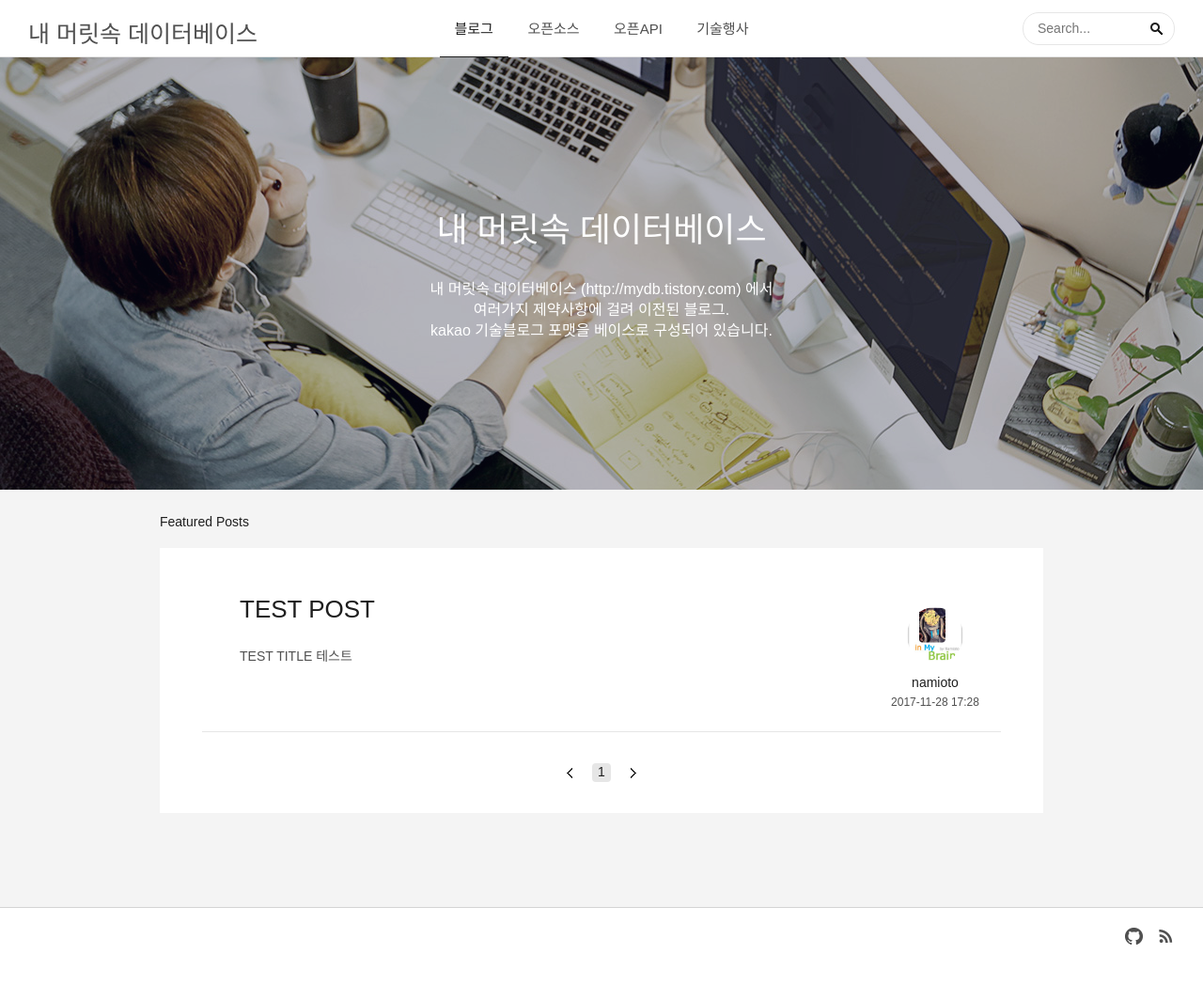
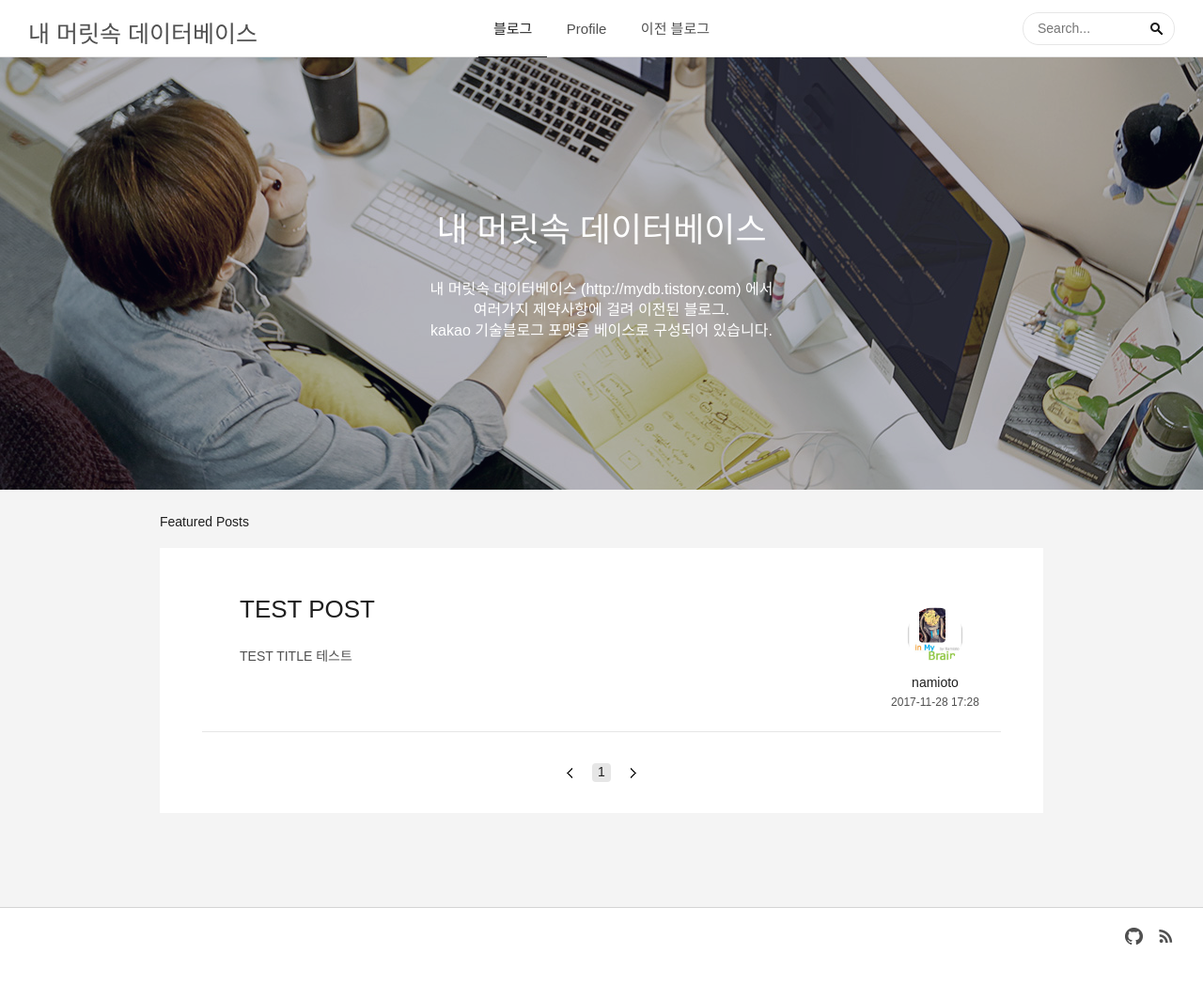
Before and after one commit to namioto/namioto.github.io, a Jekyll site: the page built from index.html, in a window 1280 px wide. Shown: the whole page at 94% size. Built offline with Jekyll 4.4.1, drawn with Linux system fonts in a browser that asks for light colours; some web fonts are replaced; the list of posts is cut into pages by our own code.

Commit message:
최상단 메뉴 수정

```diff
--- a/_includes/header.html
+++ b/_includes/header.html
@@ -14,10 +14,9 @@
     <ul class="search__results" id="results-container"></ul>
 
     <ul id="menu" class="nav">
-        <li class="{% if page.url != '/opensource/' and page.url != '/openapi/' and page.url != '/events/' %} active {% endif %}"><a href="{{ base_path }}/">블로그</a></li>
-        <li class="{% if page.url == '/opensource/' %} active {% endif %}"><a href="{{ base_path }}/opensource/">오픈소스</a></li>
-        <li class="{% if page.url == '/openapi/' %} active {% endif %}"><a href="{{ base_path }}/openapi/">오픈API</a></li>
-        <li class="{% if page.url == '/events/' %} active {% endif %}"><a href="{{ base_path }}/events/">기술행사</a></li>
+        <li class="{% if page.url != '/about/' and page.url != '/openapi/' %} active {% endif %}"><a href="{{ base_path }}/">블로그</a></li>
+        <li class="{% if page.url == '/about/' %} active {% endif %}"><a href="{{ base_path }}/about/">Profile</a></li>
+        <li><a href="http://mydb.tistory.com" target="_blank">이전 블로그</a></li>
     </ul>
 </div>
 <!-- Script pointing to jekyll-search.js -->
```
